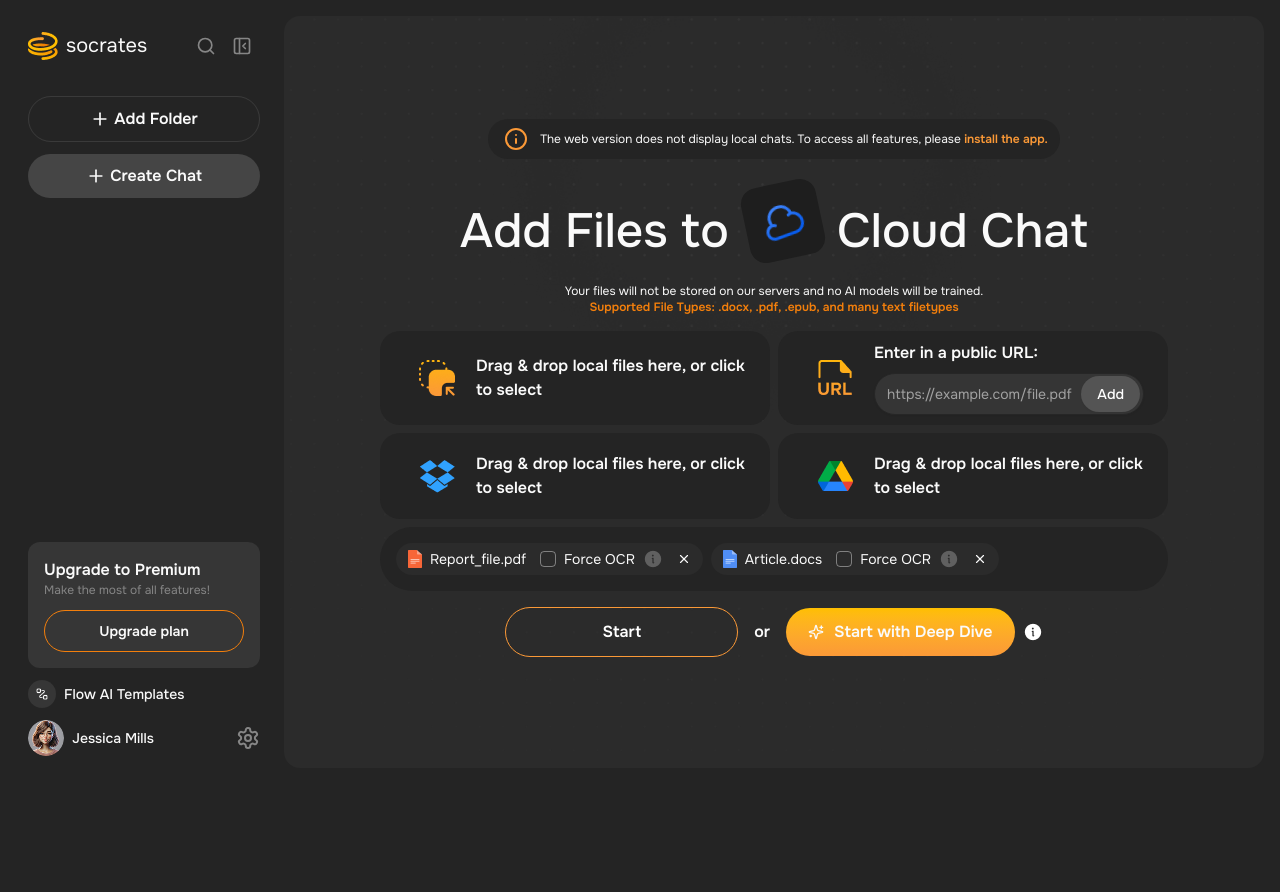
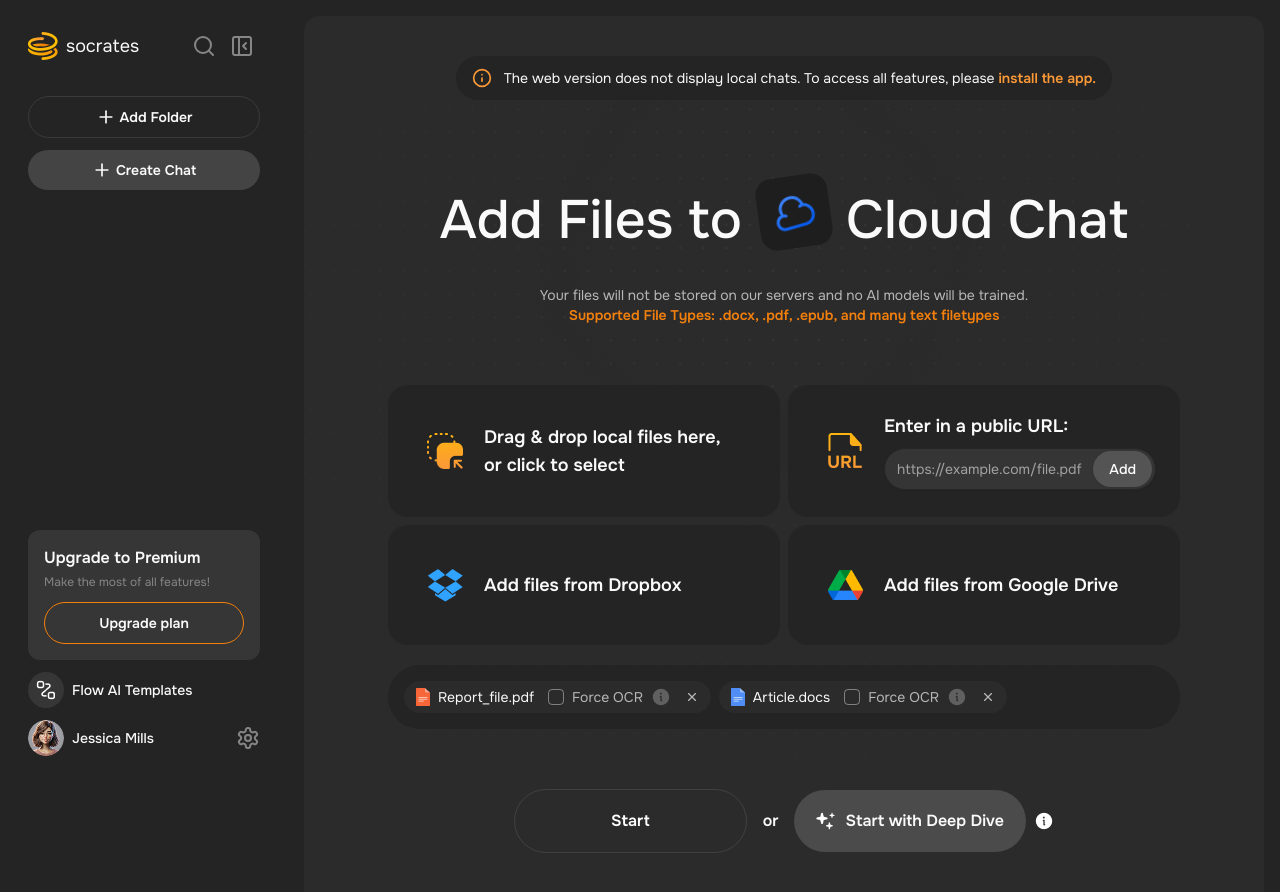
Before and after one commit to xyryc/socrates, a React (Vite) app: page / in a window 1280 px wide. Shown: the top 892 px of the page. Before the commit the page ends 800 px from the top, so only its background shows below. Built offline with nearby package versions, Linux system fonts and the light colour scheme.

Commit message:
fixed UI issues

```diff
--- a/src/index.css
+++ b/src/index.css
@@ -125,16 +125,3 @@
     @apply bg-background text-foreground;
   }
 }
-
-
-/* Default styles */
-.page-content {
-  max-width: 820px;
-  padding: 16px;
-}
-
-@media (min-width: 1920px) {
-  .page-content {
-    padding: 60px;
-  }
-}
--- a/src/layouts/MainLayout.tsx
+++ b/src/layouts/MainLayout.tsx
@@ -4,11 +4,13 @@ import Sidebar from "./Sidebar";
 const MainLayout = () => {
   return (
     <div className="font-onest flex gap-3 p-4">
-      <div className="hidden lg:block">
+      {/* Sidebar */}
+      <div className="hidden lg:block fixed">
         <Sidebar />
       </div>
 
-      <div className="w-full rounded-2xl">
+      {/* Page Content */}
+      <div className="w-full lg:pl-72 rounded-2xl">
         <PageContent />
       </div>
     </div>
--- a/src/layouts/PageContent.tsx
+++ b/src/layouts/PageContent.tsx
@@ -1,4 +1,4 @@
-import { Info, Sparkles, X } from "lucide-react";
+import { Info, X } from "lucide-react";
 import BackgroundPattern from "/hero_pattern.png";
 import DragNDropIcon from "/dragndrop.png";
 import UrlIcon from "/url.png";
@@ -20,18 +20,18 @@ import { Checkbox } from "../components/ui/checkbox";
 
 const PageContent = () => {
   return (
-    <div className="text-center relative bg-[#2B2B2B] rounded-2xl z-10 xl:h-[94vh]">
+    <div className="text-center relative bg-[#2B2B2B] rounded-2xl z-10">
       <img
-        className="absolute top-0 left-0 w-full h-full object-cover z-[-1]"
+        className="absolute top-0 left-0 w-full h-full object-scale-down z-[-1]"
         src={BackgroundPattern}
         alt="background pattern"
       />
 
-      <div className="flex flex-col items-center justify-center h-full px-4 2xl:pt-10">
+      <div className="flex flex-col items-center justify-center h-full px-4">
         {/* info */}
-        <div className="flex items-center gap-3 mt-10 bg-[#242424] pl-4 pr-3 py-2 rounded-full">
-          <Info className="text-[#FB9937]" />
-          <p className="text-xs 2xl:text-sm">
+        <div className="flex items-center gap-3 mt-10 bg-[#242424] px-4 py-3 rounded-full">
+          <Info size={20} className="text-[#FB9937]" />
+          <p className="text-sm">
             The web version does not display local chats. To access all
             features, please
             <span className="text-[#FB9937] font-semibold">
@@ -42,12 +42,12 @@ const PageContent = () => {
         </div>
 
         {/* main content */}
-        <div className="my-12 2xl:my-20">
+        <div className="py-20">
           {/* add files */}
-          <div className="px-4">
-            <p className="text-5xl 2xl:text-[54px] font-medium mb-6 flex justify-center">
+          <div className="px-4 mb-[60px]">
+            <p className="text-[54px] font-medium mb-6 flex justify-center">
               Add Files to{" "}
-              <span className="hidden md:block mx-4 text-sm p-4 bg-[#1E1E1E] rounded-2xl -rotate-12 -mt-6">
+              <span className="hidden w-fit h-fit md:block mx-4 text-sm p-[14px] bg-[#1E1E1E] rounded-2xl -rotate-8 -mt-1">
                 <img
                   className="size-11 object-scale-down"
                   src={CloudIcon}
@@ -56,33 +56,42 @@ const PageContent = () => {
               </span>{" "}
               Cloud Chat
             </p>
-            <p className="text-xs 2xl:text-sm">
+            <p className="text-sm text-[#B7B7B7]">
               Your files will not be stored on our servers and no AI models will
               be trained.
             </p>
-            <p className="text-xs 2xl:text-sm font-semibold text-[#F37F0C]">
+            <p className="text-sm font-semibold text-[#F37F0C]">
               Supported File Types: .docx, .pdf, .epub, and many text filetypes
             </p>
           </div>
 
           {/* cards */}
-          <div className="page-content">
+          <div className="max-w-[820px] mb-[60px]">
             <div className="grid grid-cols-1 sm:grid-cols-2 gap-2 text-left">
               {/* drag and drop card */}
-              <div className="px-6 py-2.5 2xl:py-[27px] flex items-center gap-1.5 bg-[#242424] rounded-[20px]">
-                <img src={DragNDropIcon} alt="drag and drop icon" />
+              <div className="px-6 py-[27px] flex items-center gap-1.5 bg-[#242424] rounded-[20px]">
+                <img
+                  className="size-[66px]"
+                  src={DragNDropIcon}
+                  alt="drag and drop icon"
+                />
 
-                <p className="2xl:text-lg font-semibold">
-                  Drag & drop local files here, or click to select
+                <p className="text-lg font-semibold">
+                  Drag & drop local files here,
+                  <br /> or click to select
                 </p>
               </div>
 
               {/* add url card */}
-              <div className="px-6 py-2.5 2xl:py-[27px] flex items-center gap-1.5 bg-[#242424] rounded-[20px]">
-                <img src={UrlIcon} alt="drag and drop icon" />
+              <div className="px-6 py-[27px] flex items-center gap-1.5 bg-[#242424] rounded-[20px]">
+                <img
+                  className="size-[66px]"
+                  src={UrlIcon}
+                  alt="drag and drop icon"
+                />
 
                 <div>
-                  <p className="2xl:text-lg font-semibold mb-2">
+                  <p className="text-lg font-semibold mb-2">
                     Enter in a public URL:
                   </p>
                   <div className="relative w-full max-w-md">
@@ -98,54 +107,60 @@ const PageContent = () => {
               </div>
 
               {/* dropbox card */}
-              <div className="px-6 py-2.5 2xl:py-[27px] flex items-center gap-1.5 bg-[#242424] rounded-[20px]">
-                <img src={DropBoxIcon} alt="drag and drop icon" />
+              <div className="px-6 py-[27px] flex items-center gap-1.5 bg-[#242424] rounded-[20px]">
+                <img
+                  className="size-[66px]"
+                  src={DropBoxIcon}
+                  alt="drag and drop icon"
+                />
 
-                <p className="2xl:text-lg font-semibold">
-                  Drag & drop local files here, or click to select
-                </p>
+                <p className="text-lg font-semibold">Add files from Dropbox</p>
               </div>
 
               {/* google drive card */}
-              <div className="px-6 py-2.5 2xl:py-[27px] flex items-center gap-1.5 bg-[#242424] rounded-[20px]">
-                <img src={DriveIcon} alt="drag and drop icon" />
+              <div className="px-6 py-[27px] flex items-center gap-1.5 bg-[#242424] rounded-[20px]">
+                <img
+                  className="size-[66px]"
+                  src={DriveIcon}
+                  alt="drag and drop icon"
+                />
 
-                <p className="2xl:text-lg font-semibold">
-                  Drag & drop local files here, or click to select
+                <p className="text-lg font-semibold">
+                  Add files from Google Drive
                 </p>
               </div>
             </div>
 
             {/* uploads */}
-            <div className="mt-2 2xl:mt-5 p-4 bg-[#242424] rounded-[34px] flex flex-col sm:flex-row items-center gap-2">
-              <div className="text-sm flex justify-between items-center gap-3.5 w-fit p-3 py-1.5 bg-[#2B2B2B] rounded-[20px]">
+            <div className="mt-5 p-4 bg-[#242424] rounded-[34px] flex flex-col sm:flex-row items-center gap-2">
+              <div className="text-sm flex justify-between items-center gap-3.5 w-fit px-3 py-1.5 bg-[#2B2B2B] rounded-[20px]">
                 <div className="flex items-center gap-2">
                   <img src={PdfIcon} alt="pdf Icon" />
                   <span>Report_file.pdf</span>
                 </div>
 
-                <div className="text-[#B&B7B7] flex items-center gap-2">
+                <div className="text-[#B7B7B7] flex items-center gap-2">
                   <Checkbox className="border border-white/40" />
                   <p>Force OCR</p>
                   <img className="opacity-25" src={ToolTipIcon} alt="" />
                 </div>
 
-                <X size={14} />
+                <X className="text-[#B7B7B7]" size={14} />
               </div>
 
-              <div className="text-sm flex justify-between items-center gap-3.5 w-fit p-3 py-1.5 bg-[#2B2B2B] rounded-[20px]">
+              <div className="text-sm flex justify-between items-center gap-3.5 w-fit px-3 py-1.5 bg-[#2B2B2B] rounded-[20px]">
                 <div className="flex items-center gap-2">
                   <img src={DocIcon} alt="pdf Icon" />
                   <span>Article.docs</span>
                 </div>
 
-                <div className="text-[#B&B7B7] flex items-center gap-2">
+                <div className="text-[#B7B7B7] flex items-center gap-2">
                   <Checkbox className="border border-white/40" />
                   <p>Force OCR</p>
                   <img className="opacity-25" src={ToolTipIcon} alt="" />
                 </div>
 
-                <X size={14} />
+                <X className="text-[#B7B7B7]" size={14} />
               </div>
             </div>
           </div>
@@ -154,12 +169,12 @@ const PageContent = () => {
           <div className="flex flex-col sm:flex-row items-center justify-center gap-4 sm:gap-2">
             {/* buttons */}
             <div className="flex flex-col sm:flex-row justify-center items-center gap-4 font-semibold">
-              <button className="cursor-pointer hover:bg-[#FFBF00] border border-[#FB9937] text-white px-24 py-3 2xl:py-[19px] rounded-full">
+              <button className="cursor-pointer font-semibold border border-white/10 hover:border-[#FB9937] text-white px-24 py-[19px] rounded-[56px]">
                 Start
               </button>
               <span>or</span>
-              <button className="cursor-pointer py-3 2xl:py-[19px] px-[22px] flex items-center gap-2.5 bg-gradient-to-b from-[#FFBF00] to-[#FB9937] rounded-full">
-                <Sparkles size={16} />
+              <button className="cursor-pointer font-semibold py-[19px] px-[22px] flex items-center gap-2.5 bg-[#FFFFFF26] hover:bg-gradient-to-b from-[#FFBF00] to-[#FB9937] rounded-[56px]">
+                <img src="/starIcon.png" alt="button icon" />
                 Start with Deep Dive
               </button>
             </div>
--- a/src/layouts/Sidebar.tsx
+++ b/src/layouts/Sidebar.tsx
@@ -10,7 +10,6 @@ import SocratesLogo from "/socratesLogo.png";
 import FlowIcon from "/flowIcon.png";
 import Avatar from "/avatar.png";
 import { Button } from "../components/ui/button";
-
 
 const Sidebar = () => {
   const [isCollapsed, setIsCollapsed] = useState(false);
@@ -33,11 +32,11 @@ const Sidebar = () => {
                 isCollapsed ? "hidden" : "block"
               }`}
             />
-            {!isCollapsed && <p className="text-xl">socrates</p>}
+            {!isCollapsed && <p className="text-[18px]">socrates</p>}
           </div>
 
           <div className="text-[#868686] flex items-center gap-2">
-            {!isCollapsed && <Search className="size-5" />}
+            {!isCollapsed && <Search className="size-6" />}
             <Button
               variant="ghost"
               size="icon"
@@ -45,9 +44,9 @@ const Sidebar = () => {
               title={`${isCollapsed ? "Expand" : "Collapse"}`}
             >
               {isCollapsed ? (
-                <PanelRightClose className="size-5" />
+                <PanelRightClose className="size-6" />
               ) : (
-                <PanelLeftClose className="size-5" />
+                <PanelLeftClose className="size-6" />
               )}
             </Button>
           </div>
@@ -57,13 +56,13 @@ const Sidebar = () => {
         <div className="mt-8">
           <button
             title="Add Folder"
-            className="cursor-pointer font-semibold w-full flex items-center gap-1 justify-center py-2.5 border border-white/10 rounded-full mb-3"
+            className="cursor-pointer text-sm font-semibold w-full flex items-center gap-1 justify-center py-2.5 border border-white/10 rounded-full mb-3"
           >
             <Plus className="size-5" /> {!isCollapsed && "Add Folder"}
           </button>
           <button
             title="Create Chat"
-            className="cursor-pointer font-semibold w-full flex items-center gap-1 justify-center py-2.5 rounded-full bg-[#FFFFFF26]"
+            className="cursor-pointer text-sm font-semibold w-full flex items-center gap-1 justify-center py-2.5 rounded-full bg-[#FFFFFF26]"
           >
             <Plus className="size-5" /> {!isCollapsed && "Create Chat"}
           </button>
@@ -75,12 +74,12 @@ const Sidebar = () => {
         {/* Plan */}
         {!isCollapsed && (
           <div className="bg-[#363636] p-4 rounded-[12px]">
-            <p className="font-semibold">Upgrade to Premium</p>
+            <p className="font-semibold mb-1">Upgrade to Premium</p>
             <p className="text-xs text-[#868686]">
               Make the most of all features!
             </p>
 
-            <button className="cursor-pointer font-semibold text-sm border border-[#F37F0C] py-2.5 w-full rounded-full mt-3">
+            <button className="cursor-pointer font-semibold text-sm border border-[#F37F0C] py-2.5 w-full rounded-[56px] mt-3">
               Upgrade plan
             </button>
           </div>
@@ -89,8 +88,12 @@ const Sidebar = () => {
         {/* Template */}
         {!isCollapsed && (
           <div className="flex items-center gap-2 my-3 cursor-pointer">
-            <div className="size-7 rounded-full bg-[#363636] flex items-center justify-center">
-              <img className="p-2" src={FlowIcon} alt="FlowIcon" />
+            <div className="rounded-full bg-[#363636] flex items-center justify-center">
+              <img
+                className="p-2 size-5 w-full h-full"
+                src={FlowIcon}
+                alt="FlowIcon"
+              />
             </div>
 
             <p className="font-medium text-sm">Flow AI Templates</p>
```
Also changed, not shown: public/starIcon.png (added).
